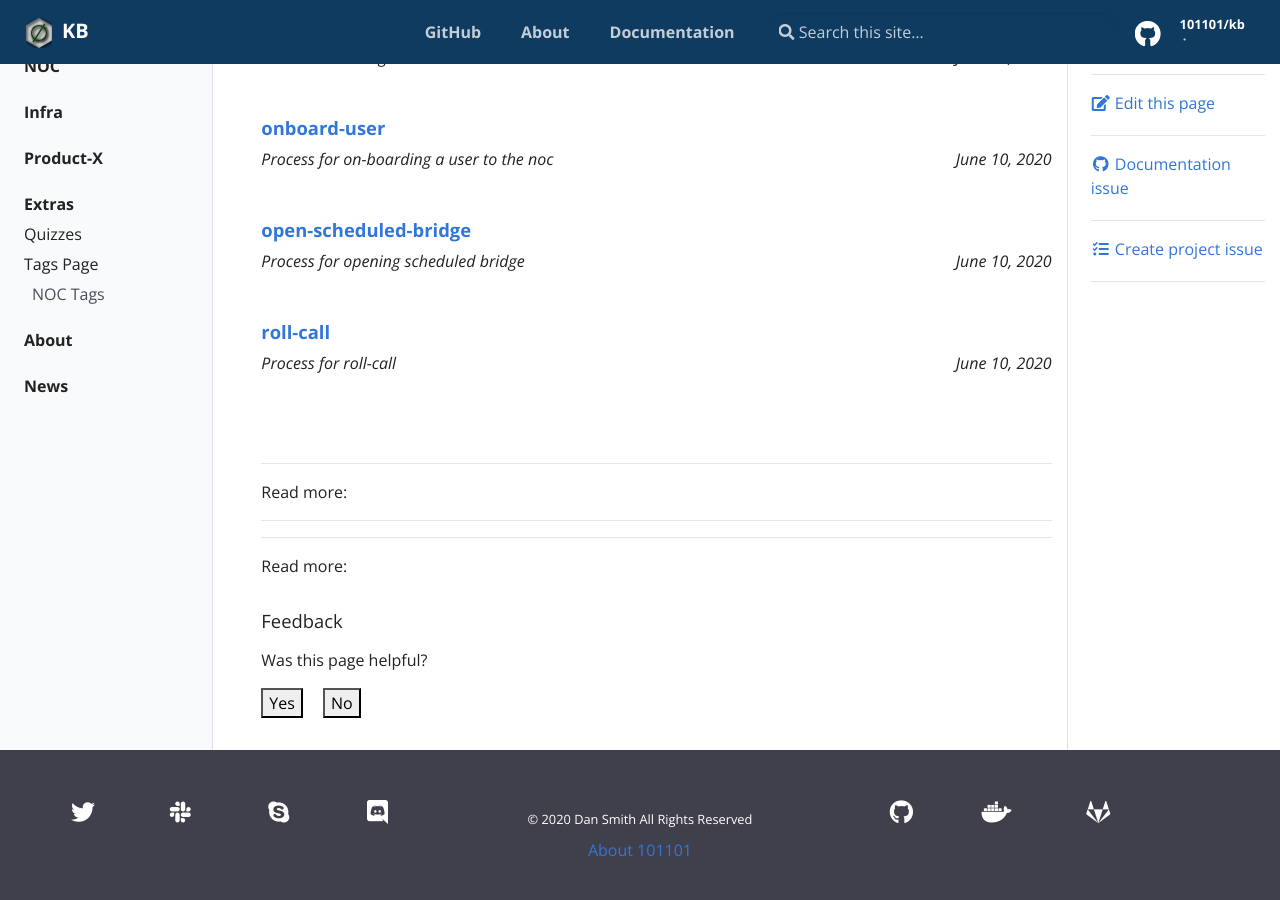
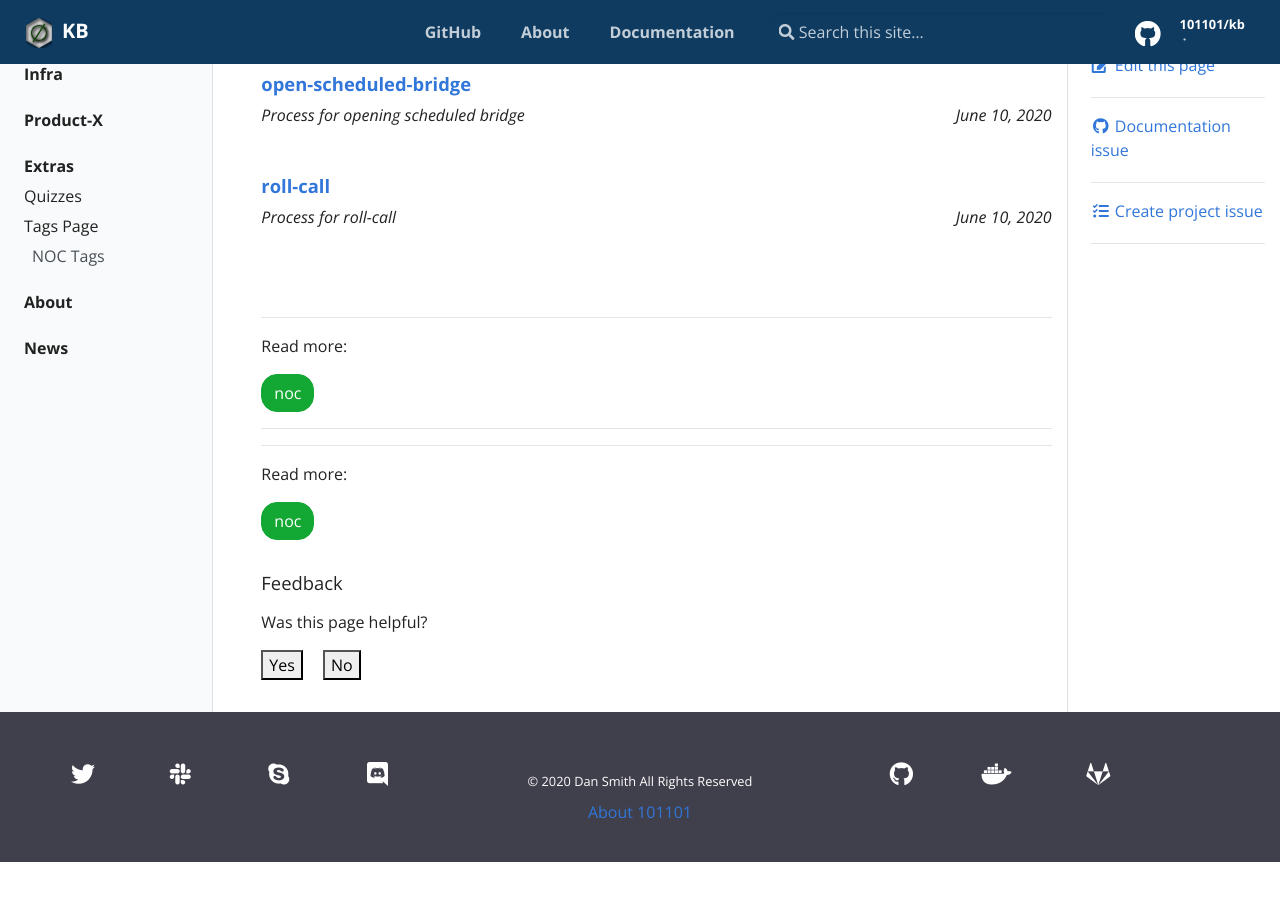
Before and after one commit to 101101/kb, a Jekyll site: the page built from pages/noc_tag_page.html, in a window 1280 px wide and 900 px high, scrolled down 1252 px. Built offline with Jekyll 4.4.1, drawn with Linux system fonts in a browser that asks for light colours; after the commit the page ends 2114 px from its top, so only the background shows below that.

Commit message:
Update noc_tag_page.html

```diff
--- a/pages/noc_tag_page.html
+++ b/pages/noc_tag_page.html
@@ -1,6 +1,10 @@
 ---
 title: NOC Tag Page
 permalink: /noc_tag_page/
+tags:
+  - noc
+category:
+  - noc
 ---
 
 {% capture site_tags %}
@@ -24,7 +28,7 @@ permalink: /noc_tag_page/
 
 {% for tag in tags_list %}
   {% if tag contains "noc" %}
-    <h3 id="{{ tag | replace: '/', '-' }}" class="linked-section">{% highlight .err %}{{ tag | upcase }}{% endhighlight %}</h3>
+    <a href="{% if site.tag_search_endpoint %}{{ site.tag_search_endpoint }}{{ tag }}{% else %}{{ site.url }}{{ site.baseurl }}/tags#{{ tag }} {% endif %}"><button class="btn btn-success">{{ tag | upcase }}</button></a>
     <div class="post-list" style="margin-bottom:40px">
     {% for doc in site.docs %}
       {% if doc.tags contains tag %}
```
